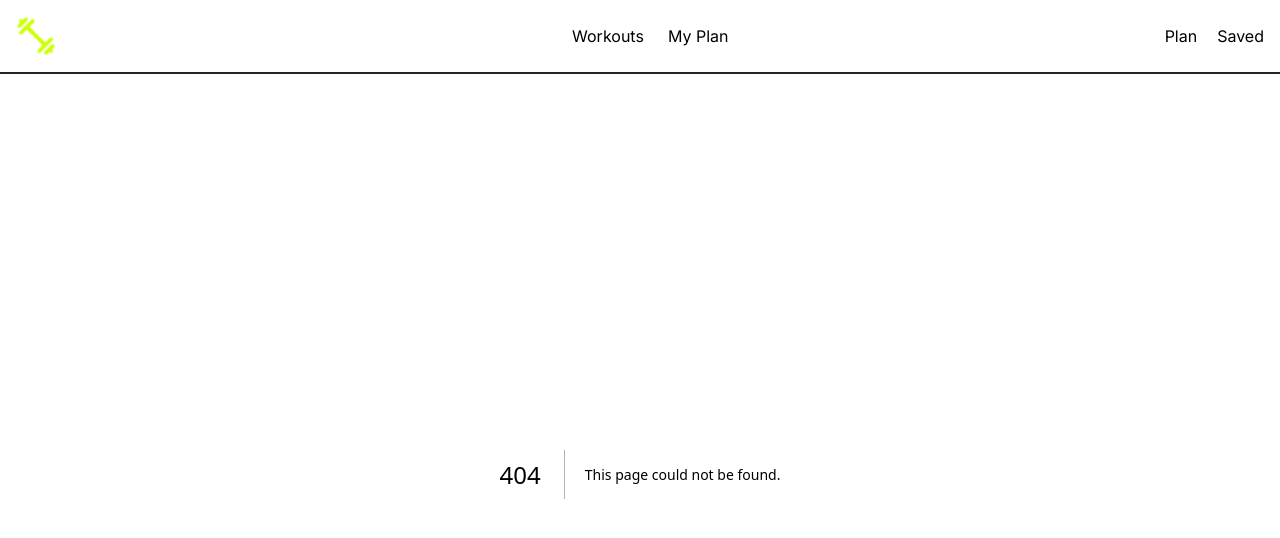
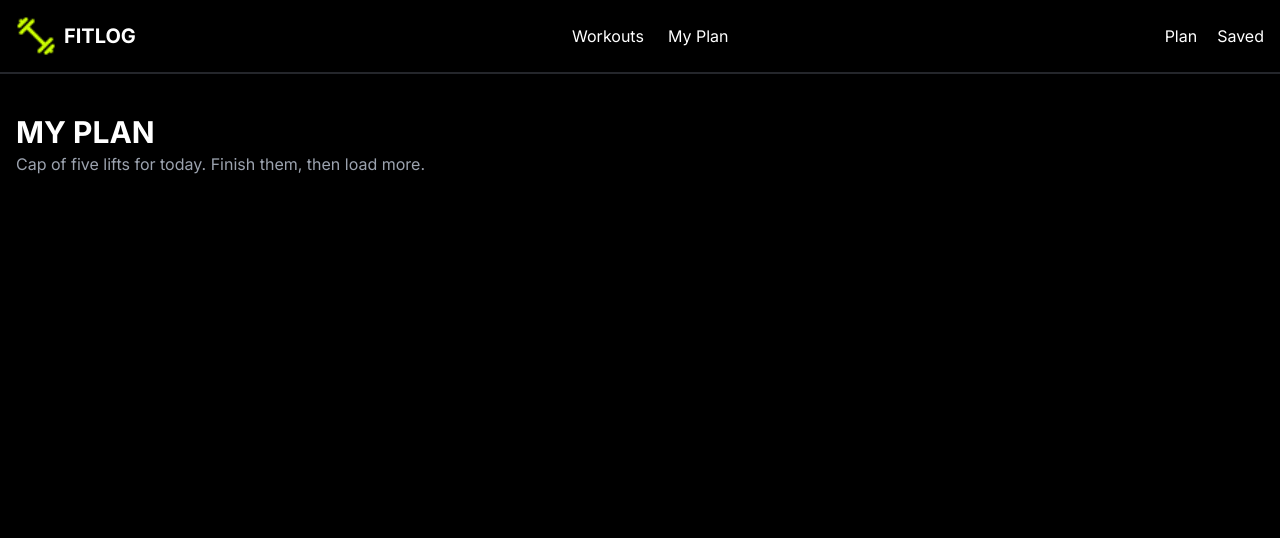
Before and after one commit to atiurcodes/fitlog, a Next.js app: page /my-plan in a window 1280 px wide. Before the commit this address had no page. Shown: the top 538 px of the page. Built offline with nearby package versions, Linux system fonts and the light colour scheme.

Commit message:
context file ready

```diff
--- a/src/app/layout.tsx
+++ b/src/app/layout.tsx
@@ -2,6 +2,7 @@ import type { Metadata } from "next";
 import { Inter } from "next/font/google";
 import "./globals.css";
 import Navbar from "@/components/Navbar";
+import FitProvider from "@/context/FitContext";
 
 const inter = Inter({
   variable: "--font-inter",
@@ -18,8 +19,11 @@ export default function RootLayout({ children }: LayoutProps<"/">) {
     <html lang="en" className={`${inter.variable} h-full antialiased`}>
       <body className="min-h-full flex flex-col">
 
-        <Navbar />
-        <main>{children}</main>
+        <FitProvider>
+          <Navbar />
+          <main>{children}</main>
+        </FitProvider>
+
       </body>
     </html>
   );
--- /dev/null
+++ b/src/app/my-plan/page.tsx
@@ -0,0 +1,14 @@
+export interface PageProps {
+    prop: string
+}
+
+export default function Page({ prop }: PageProps) {
+    return (
+        <section className="container mx-auto px-4">
+            <div className="py-10">
+                <h2 className="text-2xl font-bold leading-tight text-white lg:text-3xl">MY PLAN</h2>
+                <p className="text-secondary">Cap of five lifts for today. Finish them, then load more.</p>
+            </div>
+        </section>
+    )
+}
--- a/src/components/LibraryDetails.tsx
+++ b/src/components/LibraryDetails.tsx
@@ -1,5 +1,7 @@
 import { WorkoutType } from "@/type"
 import Image from "next/image";
+import { FiBookmark } from "react-icons/fi";
+import MyPlanButton from "./LibraryDetails/myPlanButton";
 
 export interface LibraryDetailsProps {
     singleData: WorkoutType;
@@ -63,6 +65,12 @@ export default function LibraryDetails({ singleData }: LibraryDetailsProps) {
                             }
                         </ol>
                     </div>
+                    <div className="flex items-center gap-4">
+                        <MyPlanButton singleData={singleData} />
+                        <button className="flex items-center gap-2 mt-7 rounded-lg bg-primary px-6 py-3 font-semibold text-black transition-all duration-300 hover:scale-105 hover:shadow-lg">
+                            <FiBookmark />Save for later
+                        </button>
+                    </div>
                 </div>
             </div>
         </section>
--- /dev/null
+++ b/src/components/LibraryDetails/myPlanButton.tsx
@@ -0,0 +1,27 @@
+'use client'
+import { FitContext } from '@/context/FitContext';
+import { WorkoutType } from '@/type';
+import React, { use } from 'react';
+import { FaShoppingBag } from 'react-icons/fa';
+
+const MyPlanButton = ({ singleData }: { singleData: WorkoutType }) => {
+    const fitContext = use(FitContext);
+    if (!fitContext) {
+        throw new Error("ReadButton must be used inside BooksProvider");
+    }
+    const { plan, setPlan } = fitContext;
+    const handleAddPlan = (singleData: WorkoutType) => {
+        setPlan([...plan, singleData]);
+    }
+    return (
+        <div>
+            <button onClick={() => handleAddPlan(singleData)}
+                className="flex items-center gap-2 mt-7 rounded-lg bg-primary cursor-pointer px-6 py-3 font-semibold text-black
+                transition-all duration-300 hover:scale-105 hover:shadow-lg">
+                <FaShoppingBag />Add to today's plan
+            </button>
+        </div>
+    );
+};
+
+export default MyPlanButton;
--- a/src/components/Navbar.tsx
+++ b/src/components/Navbar.tsx
@@ -1,11 +1,17 @@
 "use client";
 
 import logo from "@/assets/logo.png";
+import { FitContext } from "@/context/FitContext";
 import Image from "next/image";
 import Link from "next/link";
-import { useState } from "react";
+import { use, useState } from "react";
 
 const Navbar = () => {
+    const fitContext = use(FitContext);
+    if (!fitContext) {
+        throw new Error("ReadButton must be used inside BooksProvider");
+    }
+    const { plan } = fitContext;
     const [isMenuOpen, setIsMenuOpen] = useState(false);
 
     const links = (
--- /dev/null
+++ b/src/context/FitContext.tsx
@@ -0,0 +1,25 @@
+'use client'
+import { WorkoutType } from "@/type";
+import { createContext, ReactNode, useState } from "react"
+
+export interface FitContextType {
+    plan: WorkoutType[];
+    setPlan: React.Dispatch<React.SetStateAction<WorkoutType[]>>;
+}
+
+export const FitContext = createContext<FitContextType | null>(null);
+
+export default function FitProvider({ children }: { children: ReactNode }) {
+    const [plan, setPlan] = useState<WorkoutType[]>([]);
+
+    const sharedData = {
+        plan,
+        setPlan,
+    }
+
+    return (
+        <FitContext.Provider value={sharedData}>
+            {children}
+        </FitContext.Provider>
+    )
+}
```
